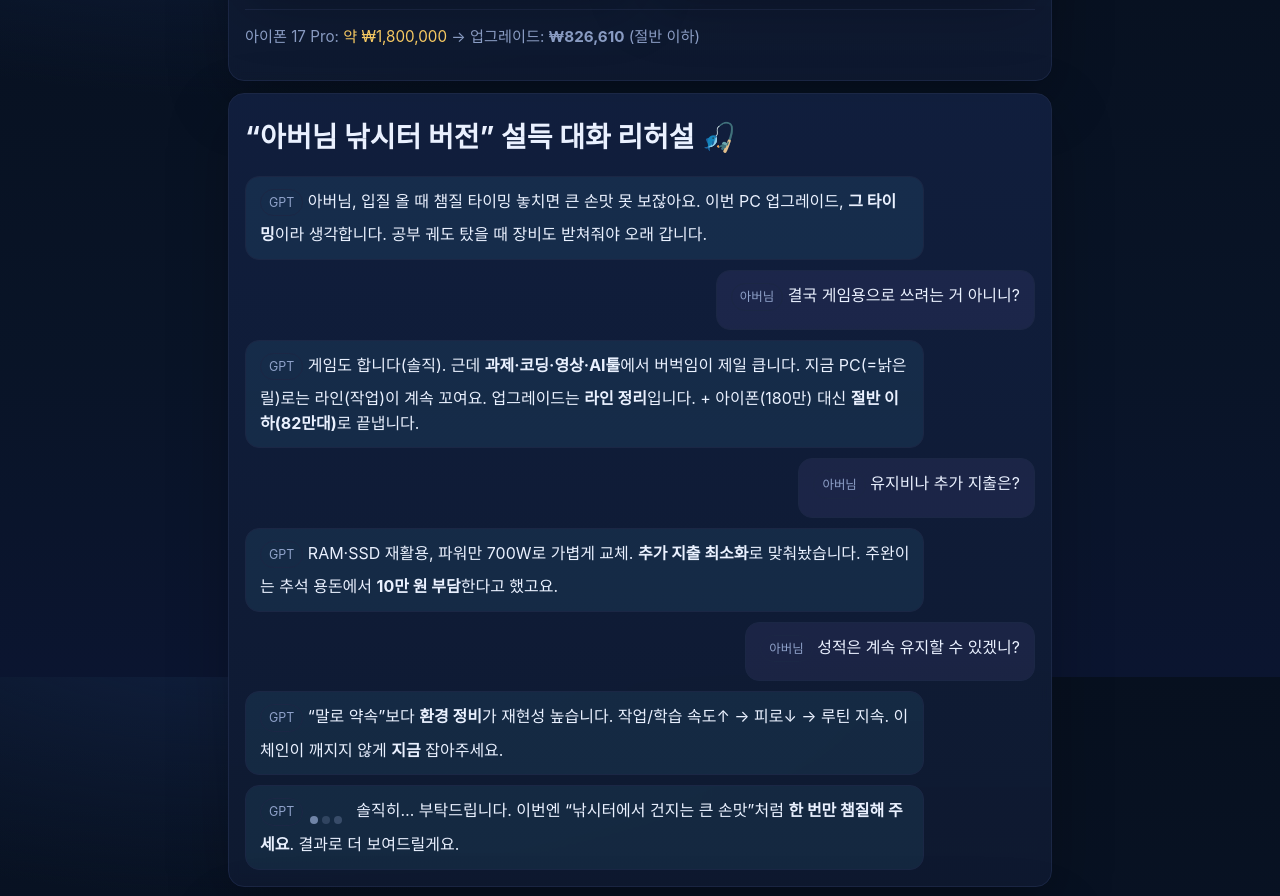
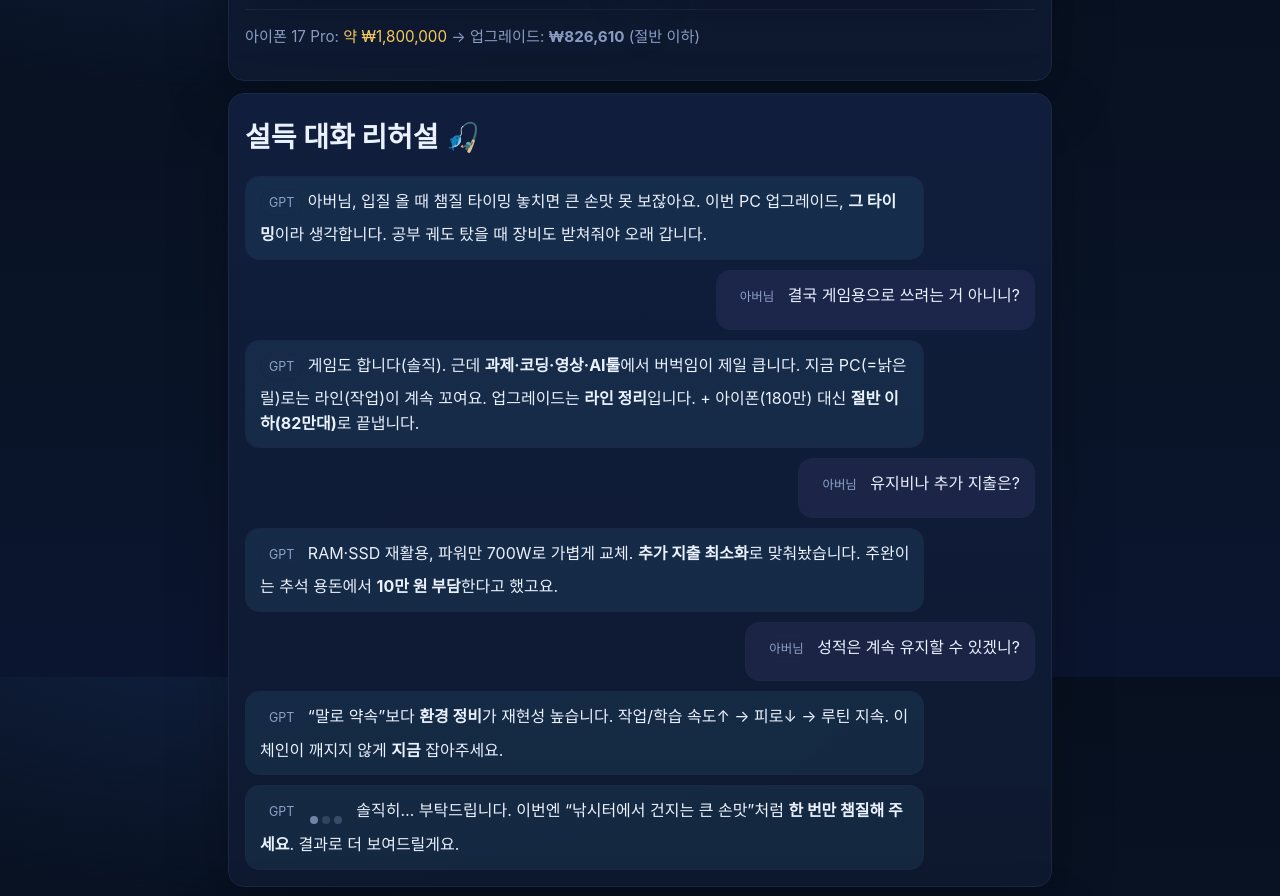
Before and after one commit to qnraos1w11-commits/comudp, a plain HTML site: page index.html in a window 1280 px wide. Shown: the part 923-1819 px from the top of the page. Drawn offline with Linux system fonts and the light colour scheme.

Commit message:
Update index.html

```diff
--- a/index.html
+++ b/index.html
@@ -110,7 +110,7 @@
 
   <!-- TALK: 설득 대화 리허설 -->
   <div class="card reveal" id="talk">
-    <h2>“아버님 낚시터 버전” 설득 대화 리허설 🎣</h2>
+    <h2>설득 대화 리허설 🎣</h2>
     <div class="chat">
       <div class="bubble gpt">
         <div class="tag">GPT</div>
```
